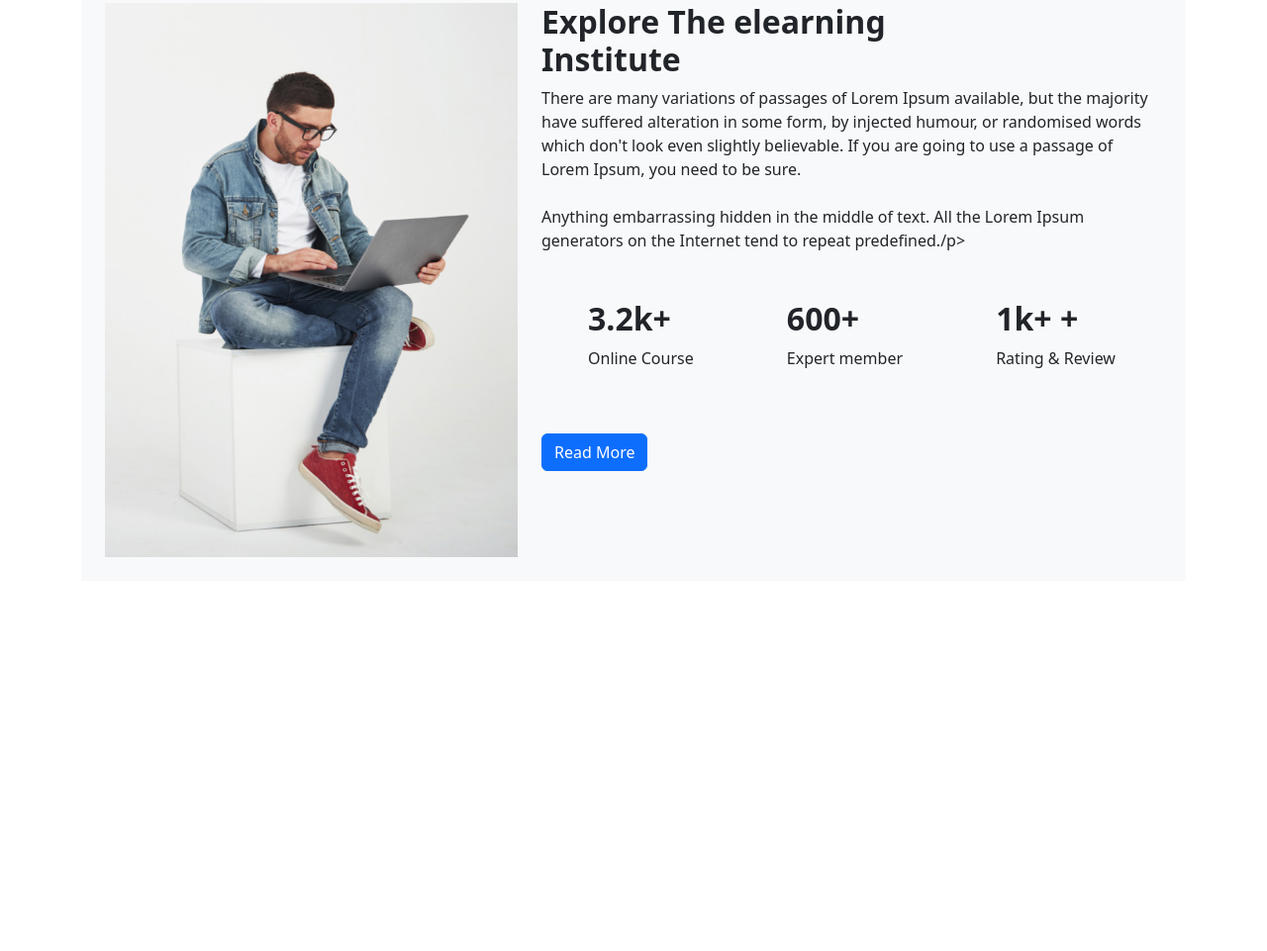
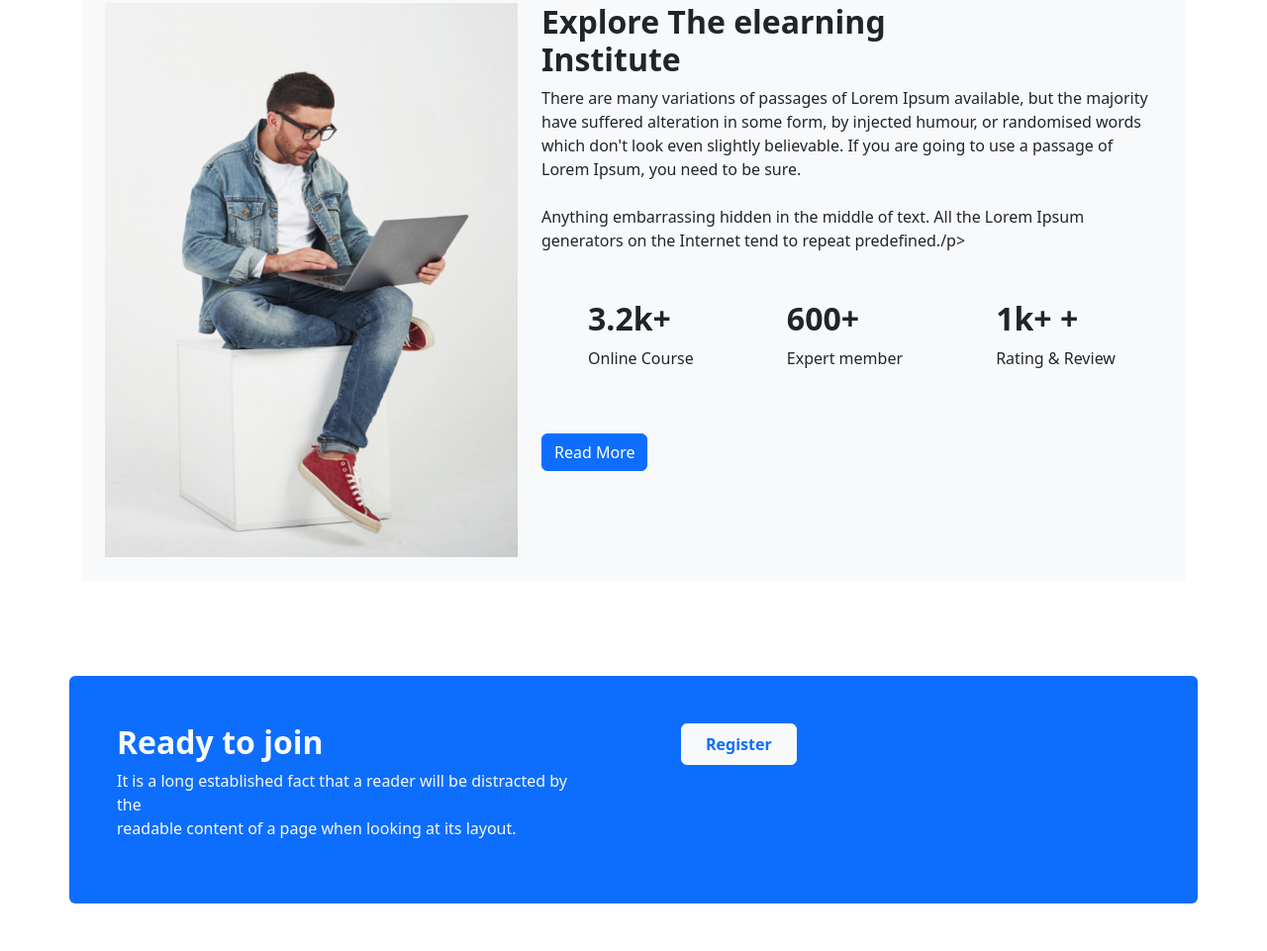
Before and after one commit to HasanHero1/edutech, a plain HTML site: page index.html in a window 1280 px wide. Shown: the part 1766-2727 px from the top of the page at 99% size. Before the commit the page ends 2353 px from the top, so only its background shows below. Drawn offline with nearby package versions, Linux system fonts and the light colour scheme.

Commit message:
Register Section Done

```diff
--- a/index.html
+++ b/index.html
@@ -203,6 +203,30 @@
             </div>
         </section>
         <!-- Explore Section End  -->
+        <!-- Register Section Start  -->
+        <section class="registerSection mt-5 p-5">
+            <div class="container bg-primary rounded">
+                <div class="row">
+                    <div class="col-lg-6 col-sm-12 p-5">
+                        <h2 class="text-light fw-bold">Ready to join</h2>
+                        <p class="text-light">It is a long established fact that a reader will be distracted by the<br>readable content of a page when looking at its layout.</p>
+                    </div>
+                    <div class="col-lg-6 col-sm-12 p-5">
+
+                            <button class="btn btn-light text-primary fw-bold px-4 py-2" type="button" data-bs-toggle="collapse" data-bs-target="#collapseExample" aria-expanded="false" aria-controls="collapseExample">
+                              Register
+                            </button>
+                          </p>
+                          <div class="collapse" id="collapseExample">
+                            <div class="card card-body">
+                              Some placeholder content for the collapse component. This panel is hidden by default but revealed when the user activates the relevant trigger.Some placeholder content for the collapse component. This panel is hidden by default but revealed when the user activates the relevant trigger.
+                            </div>
+                          </div>
+                    </div>
+                </div>
+            </div>
+        </section>
+        <!-- Register Section End  -->
     </main>
     <script src="https://cdn.jsdelivr.net/npm/bootstrap@5.2.0/dist/js/bootstrap.bundle.min.js" integrity="sha384-A3rJD856KowSb7dwlZdYEkO39Gagi7vIsF0jrRAoQmDKKtQBHUuLZ9AsSv4jD4Xa" crossorigin="anonymous"></script>
   </body>
```
